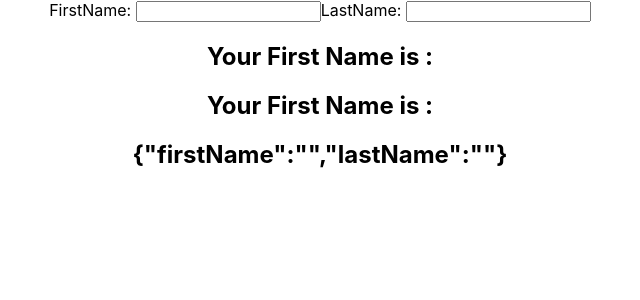
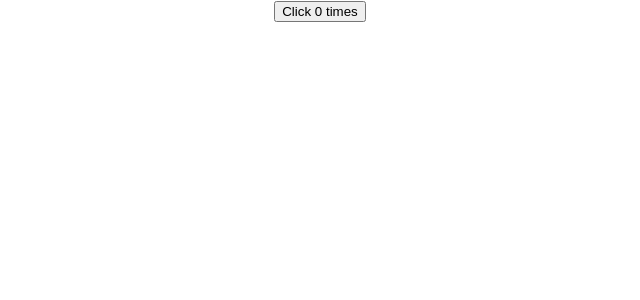
Before and after one commit to abhishek1savaliya/React_Hooks, a React (Create React App) app: page / in a window 1280 px wide. Shown: the top 300 px of the page, without its empty margins (320-960 px from the left). Built offline with nearby package versions, Linux system fonts and the light colour scheme.

Commit message:
useEffect after render

```diff
--- a/src/App.js
+++ b/src/App.js
@@ -1,16 +1,20 @@
 import './App.css';
 import ClassCounter from './components/ClassCounter';
 import HookCOunter from './components/HookCOunter';
+import HookCOunterFour from './components/HookCOunterFour';
 import HookCOunterTwo from './components/HookCOunterTwo';
+import HookCounterOne from './components/HookCounterOne';
 import HookCounterThree from './components/HookCounterThree';
 
 function App() {
   return (
     <div className="App">
-      <HookCounterThree />
-       {/* <HookCOunterTwo /> */}
+      <HookCounterOne />
+      {/* <HookCOunterFour /> */}
+      {/* <HookCounterThree /> */}
+      {/* <HookCOunterTwo /> */}
       {/* <HookCOunter /> */}
-     {/* <ClassCounter /> */}
+      {/* <ClassCounter /> */}
     </div>
   );
 }
--- a/src/components/ClassCounter.js
+++ b/src/components/ClassCounter.js
@@ -5,13 +5,13 @@ class ClassCounter extends Component {
     super(props)
 
     this.state = {
-         count:0
+      count: 0
     }
   }
 
-    incrementCount = ()=>[
+  incrementCount = () => [
     this.setState({
-            count : this.state.count + 5
+      count: this.state.count + 5
     })
   ]
 
--- /dev/null
+++ b/src/components/HookCOunterFour.js
@@ -0,0 +1,24 @@
+import React, { useState } from 'react'
+
+function HookCOunterFour() {
+    const [items,setItems] = useState([]);
+
+    const addItem = ()=>{
+        setItems([...items,{
+            id:items.length,
+            value: Math.floor(Math.random() * 100)
+        }])
+    }
+  return (
+    <div>
+        <button onClick={addItem}>Add a Number</button>
+      <ul>
+        {
+            items.map(item=><li key={item.id}>{item.value}</li>)
+        }
+      </ul>
+    </div>
+  )
+}
+
+export default HookCOunterFour
--- a/src/components/HookCOunterTwo.js
+++ b/src/components/HookCOunterTwo.js
@@ -1,21 +1,21 @@
-import React,{useState} from 'react'
+import React, { useState } from 'react'
 
 function HookCOunterTwo() {
-    const intialcount = 0
-    const [count,setCount] = useState(intialcount)
+  const intialcount = 0
+  const [count, setCount] = useState(intialcount)
 
-    const incrementFive = ()=>{
-        for(let i=0;i<5;i++){
-            setCount(prevCount =>prevCount + 1)
-        }
+  const incrementFive = () => {
+    for (let i = 0; i < 5; i++) {
+      setCount(prevCount => prevCount + 1)
     }
+  }
 
   return (
     <div>
       Count : {count}
-      <button onClick={()=>setCount(intialcount)}>Reset</button>
-      <button onClick={()=>setCount(prevCount =>prevCount + 1)}>Increment</button>
-      <button onClick={()=>setCount(prevCount =>prevCount - 1 )}>Decrement</button>
+      <button onClick={() => setCount(intialcount)}>Reset</button>
+      <button onClick={() => setCount(prevCount => prevCount + 1)}>Increment</button>
+      <button onClick={() => setCount(prevCount => prevCount - 1)}>Decrement</button>
       <button onClick={incrementFive}>Increment 5</button>
     </div>
   )
--- /dev/null
+++ b/src/components/HookCounterOne.js
@@ -0,0 +1,16 @@
+import React, { useEffect, useState } from 'react'
+
+function HookCounterOne() {
+
+    const [count,setCount] = useState(0)
+
+    useEffect(()=>{document.title = `You click ${count} times`})
+
+    return (
+        <div>
+       <button onClick={()=>setCount(count+1)}>Click {count} times</button>
+        </div>
+    )
+}
+
+export default HookCounterOne
--- a/src/components/HookCounterThree.js
+++ b/src/components/HookCounterThree.js
@@ -1,12 +1,12 @@
 import React, { useState } from 'react'
 
 function HookCounterThree() {
-    const [name,setName] = useState({firstName:'',lastName:''});
+    const [name, setName] = useState({ firstName: '', lastName: '' });
     return (
         <div>
             <form action="">
-        FirstName: <input type="text" value={name.firstName} onChange={e=>setName({...name,firstName:e.target.value})} />
-        LastName: <input type="text" value={name.lastName} onChange={e=>setName({...name,lastName:e.target.value})} />
+                FirstName: <input type="text" value={name.firstName} onChange={e => setName({ ...name, firstName: e.target.value })} />
+                LastName: <input type="text" value={name.lastName} onChange={e => setName({ ...name, lastName: e.target.value })} />
                 <h2>Your First Name is : {name.firstName}</h2>
                 <h2>Your First Name is : {name.lastName}</h2>
                 <h2>{JSON.stringify(name)}</h2>
```
Lines whose indentation alone changed are shown as unchanged.
